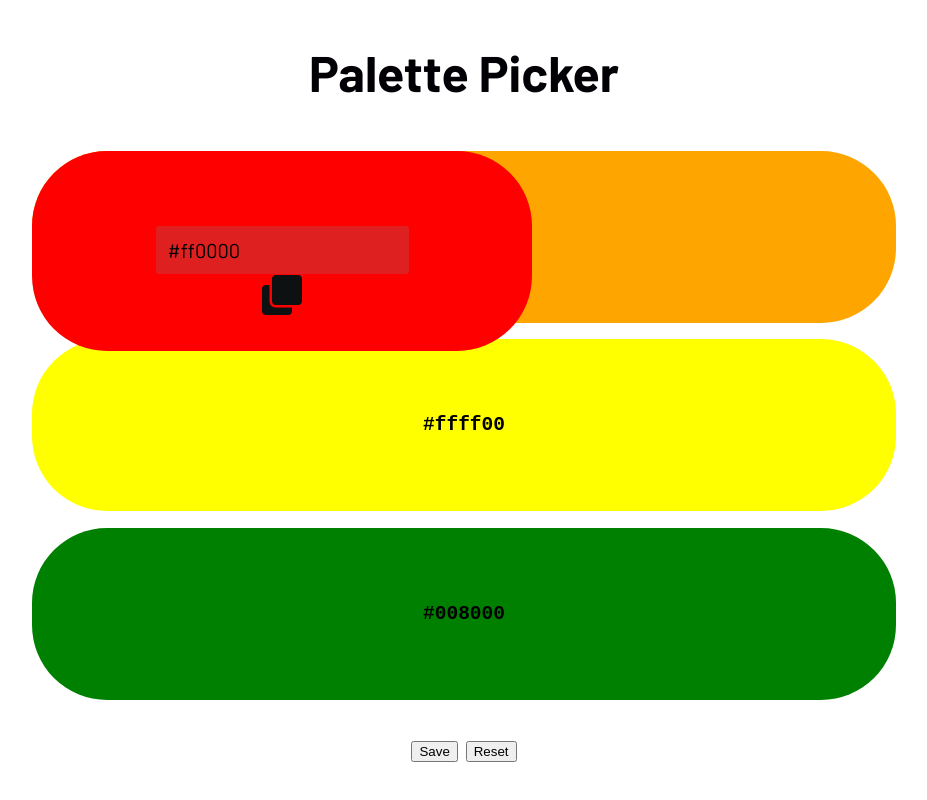
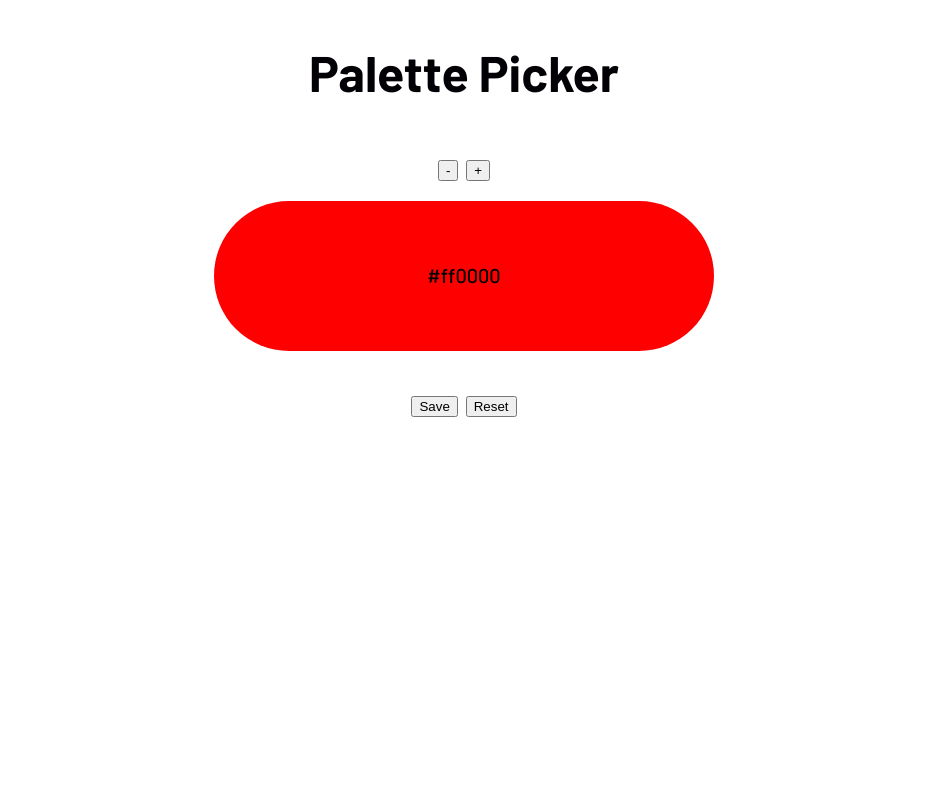
Before and after one commit to isaiahpng/palette-picker, a plain HTML site: page color-picker/index.html in a window 1280 px wide. Shown: the whole page, without its empty margins (176-1103 px from the left). Drawn offline with Linux system fonts and the light colour scheme.

Commit message:
Add files via upload

```diff
--- a/color-picker/index.html
+++ b/color-picker/index.html
@@ -15,37 +15,24 @@
     <div class="topnav">
         <h1 id="title">Palette Picker</h1>
     </div>
+    <div class="btns">
+        <button id="delete-btn" onclick="delColor()">-</button>
+        <button id="add-btn" onclick="addColor()">+</button>
 
-    <div class="color-one">
+
+    </div>
+
+    <div class="container">
         <h2 id="color-one">
-            <form method="GET" action="/search">
-                <input type="search" name="query" up-autosubmit value="#ff0000">
+            <form onsubmit="manualChange()" id="myForm">
+                <input type="text" name="query" value="#ff0000" id="color-one-input">
             </form>
-
-            <button id="copy-btn">
-                <!-- Uploaded to: SVG Repo, www.svgrepo.com, Transformed by: SVG Repo Mixer Tools -->
-                <svg viewBox="0 0 512 512" xmlns="http://www.w3.org/2000/svg">
-                    <g id="SVGRepo_bgCarrier" stroke-width="0"/>
-                    <g id="SVGRepo_tracerCarrier" stroke-linecap="round" stroke-linejoin="round"/>
-                    <g id="SVGRepo_iconCarrier">
-                    <path d="M464 0c26.51 0 48 21.49 48 48v288c0 26.51-21.49 48-48 48H176c-26.51 0-48-21.49-48-48V48c0-26.51 21.49-48 48-48h288M176 416c-44.112 0-80-35.888-80-80V128H48c-26.51 0-48 21.49-48 48v288c0 26.51 21.49 48 48 48h288c26.51 0 48-21.49 48-48v-48H176z"/>
-                    </g>
-                </svg>
-            </button>
         </h2>
     </div>
 
-    <div class="color-two">
-        <h2 id="color-two">#ffa500</h2>
-    </div>
 
-    <div class="color-three">
-        <h2 id="color-three">#ffff00</h2>
-    </div>
 
-    <div class="color-four">
-        <h2 id="color-four">#008000</h2>
-    </div>
+
 
     <div class="btns">
         <button id="save-btn">Save</button>
--- a/color-picker/index.js
+++ b/color-picker/index.js
@@ -11,10 +11,13 @@
     -
 
 */
+let colorNum = 3;
 let hexCode;
 let hex;
 let hexLetters = "0123456789ABCDEF";
 const colors = ["color-one", "color-two", "color-three", "color-four"];
+let comp;
+let white = "#FFFFFF"
 
 function newHex() {
     hexCode = "#";
@@ -25,14 +28,48 @@ function newHex() {
     return(hexCode);
 }
 
-function newPalette() {
-    for (let i = 0; i < 4; i++) {
-        hex = newHex();
-        document.getElementById(colors[i]).innerText = hex;
-        document.getElementById(colors[i]).style.backgroundColor = hex;
-    }
+function hexToRgb(h) {
+    return['0x'+h[1]+h[2]|0,'0x'+h[3]+h[4]|0,'0x'+h[5]+h[6]|0]
 }
 
-function changeSvg() {
-    document.getElementById("unlock").style.color = "green";
+function rgbToHex(r,g,b) {
+    return"#"+((1<<24)+(r<<16)+(g<<8)+ b).toString(16).slice(1);
 }
+
+function avgHex(h1,h2) {
+    a=hexToRgb(h1);
+    b=hexToRgb(h2);
+
+    return rgbToHex(~~((a[0]+b[0])/2),~~((a[1]+b[1])/2),~~((a[2]+b[2])/2));
+}
+
+function newPalette() {
+    hex = newHex();
+    document.getElementById("color-one").style.backgroundColor = hex;
+    document.getElementById("color-one-input").value = hex;
+    document.getElementById("color-one-input").style.backgroundColor = hex;
+}
+
+var form = document.getElementById("myForm");
+
+function manualChange(event) {
+    let input;
+    input = "#123123";
+    document.getElementById("#color-one-input").value = "hello"
+    document.getElementById("color-one").style.backgroundColor = input;
+    document.getElementById("color-one-input").value = input;
+    event.preventDefault();
+}
+
+form.addEventListener('Enter', manualChange);
+
+
+function addColor() {
+    console.log("color added");
+}
+
+function delColor() {
+    console.log("color deleted");
+
+
+}
--- a/color-picker/styles.css
+++ b/color-picker/styles.css
@@ -16,85 +16,72 @@
     color: red;
   }
 
+.container {
+  display: flex;
+  justify-content: space-around;
+}
+
 #color-one {
     background-color: #ff0000;
-    align-self: center;
     height: 50px;
     width: 500px;
     text-align: center;
     margin-left: 200px;
     margin-right: 200px;
-    padding-top: 75px;
-    padding-bottom: 75px;
+    padding-top: 50px;
+    padding-bottom: 50px;
     border-radius: 75px;
-    font-family:monospace;
-    position: fixed;
     display: inline-block;
+}
 
+#color-one-input {
+  appearance: none;
+  border: none;
+  border-radius: 75px;
+  padding: 12px;
+  font-family: 'Barlow';
+  background-color: #ff0000;
+  font-size: 15pt;
+  font-weight: 500;
+  text-align: center;
 }
 
 #color-two {
-  background-color: orange;
+  background-color: #ff0000;
+  height: 50px;
+  width: 500px;
   text-align: center;
   margin-left: 200px;
   margin-right: 200px;
-  padding-top: 75px;
-  padding-bottom: 75px;
+  padding-top: 50px;
+  padding-bottom: 50px;
   border-radius: 75px;
-  font-family:monospace;
+  display: inline-block;
 }
 
-#color-three {
-  background-color: #ffff00;
-  text-align: center;
-  margin-left: 200px;
-  margin-right: 200px;
-  padding-top: 75px;
-  padding-bottom: 75px;
-  border-radius: 75px;
-  font-family:monospace;
+#color-two-input {
+appearance: none;
+border: none;
+border-radius: 75px;
+padding: 12px;
+font-family: 'Barlow';
+background-color: #ff0000;
+font-size: 15pt;
+font-weight: 500;
+text-align: center;
 }
 
-#color-four {
-  background-color: #008000;
-  text-align: center;
-  margin-left: 200px;
-  margin-right: 200px;
-  padding-top: 75px;
-  padding-bottom: 75px;
-  border-radius: 75px;
-  font-family:monospace;
-}
+/* clears the ‘X’ from Internet Explorer */
+input[type=search]::-ms-clear { display: none; width : 0; height: 0; }
+input[type=search]::-ms-reveal { display: none; width : 0; height: 0; }
+/* clears the ‘X’ from Chrome */
+input[type="search"]::-webkit-search-decoration,
+input[type="search"]::-webkit-search-cancel-button,
+input[type="search"]::-webkit-search-results-button,
+input[type="search"]::-webkit-search-results-decoration { display: none; }
 
 .btns {
     text-align: center;
     padding-top: 25px;
     font-family:monospace;
 }
-
-#copy-btn {
-  background-color: transparent;
-  border: transparent;
-}
-
-#copy-btn svg {
-  width: 40px;
-  fill:#0e1111;
-  padding-bottom: 10px;
-}
-
-#copy-btn svg:hover {
-  fill: #dfdfdf;
-  transition: 0.3s;
-}
-
-#color-one input {
-  appearance: none;
-  border: none;
-  border-radius: 3px;
-  padding: 12px;
-  font-family: 'Barlow';
-  background-color: #DF2020;
-  font-size: 15pt;
-  text-align:
-}
```
Also changed, not shown: 1 other file.
